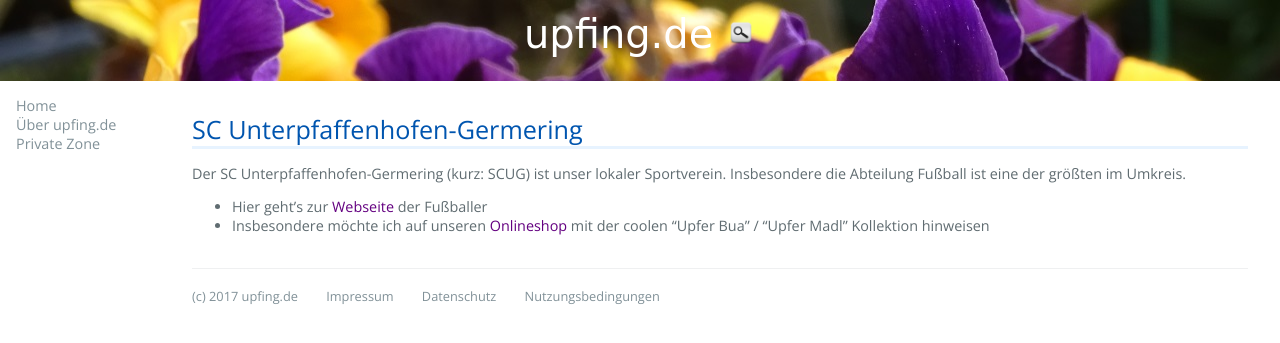
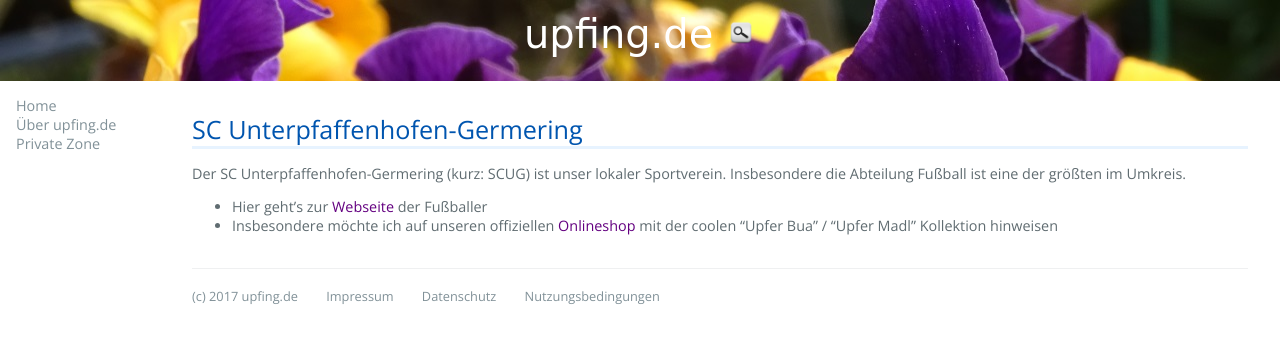
Before and after one commit to croedel/upfing, a Jekyll site: the page built from _posts/2017-07-29-SCUG-fussball.md, in a window 1280 px wide. Shown: the top 343 px of the page. Built offline with Jekyll 4.4.1, drawn with Linux system fonts in a browser that asks for light colours; our own code applies the rules of GitHub Pages for plain Markdown files; the repository's description, which GitHub fills in, is left out.

Commit message:
Update 2017-07-29-SCUG-fussball.md

```diff
--- a/_posts/2017-07-29-SCUG-fussball.md
+++ b/_posts/2017-07-29-SCUG-fussball.md
@@ -6,4 +6,4 @@ categories: Sport
 Der SC Unterpfaffenhofen-Germering (kurz: SCUG) ist unser lokaler Sportverein. Insbesondere die Abteilung Fußball ist eine der größten im Umkreis.
 
 * Hier geht's zur [Webseite](https://www.fussball-scug.de) der Fußballer
-* Insbesondere möchte ich auf unseren [Onlineshop](http://supr.com/Upfer-Bua) mit der coolen "Upfer Bua" / "Upfer Madl" Kollektion hinweisen
+* Insbesondere möchte ich auf unseren offiziellen [Onlineshop](http://upferbua.de) mit der coolen "Upfer Bua" / "Upfer Madl" Kollektion hinweisen
```
